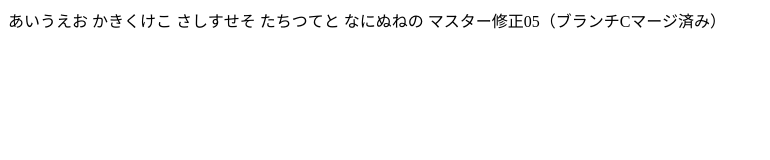
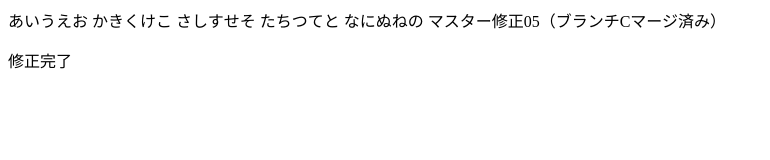
Before and after one commit to ysdhrk/firstTest, a plain HTML site: page index.html in a window 1280 px wide. Shown: the whole page, without its empty margins (0-770 px from the left). Drawn offline with Linux system fonts and the light colour scheme.

Commit message:
修正完了　#1
対応しました。

```diff
--- a/index.html
+++ b/index.html
@@ -11,5 +11,6 @@
   たちつてと
   なにぬねの
 マスター修正05（ブランチCマージ済み）
+  <p>修正完了</p>
 </body>
 </html>
```
